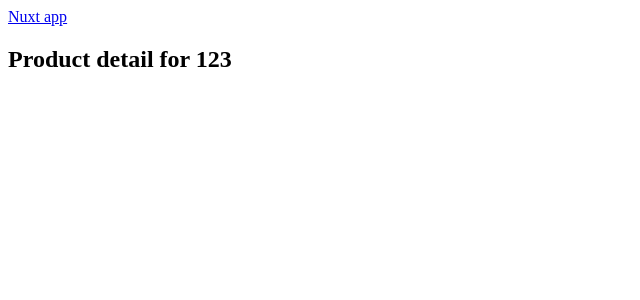
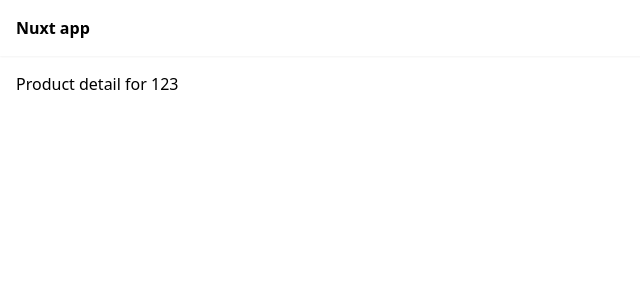
Before and after one commit to sinwailam193/nuxt-app, a Nuxt app: page /products/123 in a window 1280 px wide. Shown: the top 300 px of the page, without its empty margins (0-640 px from the left). Built offline with nearby package versions, Linux system fonts and the light colour scheme.

Commit message:
Added tailwind

```diff
--- a/layouts/default.vue
+++ b/layouts/default.vue
@@ -1,8 +1,9 @@
 <template>
     <div>
-        <header>
-            <nav>
-                <ul>
+        <header class="shadow-sm bg-white">
+            <nav class="container mx-auto p-4 flex justify-between">
+                <NuxtLink to="/" class="font-bold">Nuxt App</NuxtLink>
+                <ul class="flex gap-4">
                     <li><NuxtLink to="/">Home</NuxtLink></li>
                     <li><NuxtLink to="/about">about</NuxtLink></li>
                     <li><NuxtLink to="/products/123">Product 123</NuxtLink></li>
@@ -10,7 +11,7 @@
             </nav>
         </header>
 
-        <div>
+        <div class="container mx-auto p-4">
             <slot />
         </div>
     </div>
--- a/layouts/products.vue
+++ b/layouts/products.vue
@@ -1,12 +1,14 @@
 <template>
     <div>
-        <header>
-            <nav>
-                <NuxtLink to="/">Nuxt app</NuxtLink>
+        <header class="shadow-sm bg-white">
+            <nav class="container mx-auto p-4">
+                <NuxtLink to="/" class="font-bold">Nuxt app</NuxtLink>
             </nav>
         </header>
 
-        <slot />
+        <div class="container mx-auto p-4">
+            <slot />
+        </div>
     </div>
 </template>
 
--- a/nuxt.config.ts
+++ b/nuxt.config.ts
@@ -1,2 +1,6 @@
+import { defineNuxtConfig } from "nuxt/config";
+
 // https://nuxt.com/docs/api/configuration/nuxt-config
-export default defineNuxtConfig({});
+export default defineNuxtConfig({
+    modules: ["@nuxtjs/tailwindcss"],
+});
--- a/package.json
+++ b/package.json
@@ -13,5 +13,9 @@
         "nuxt": "^3.10.0",
         "vue": "^3.4.15",
         "vue-router": "^4.2.5"
+    },
+    "devDependencies": {
+        "@nuxtjs/tailwindcss": "^6.11.3",
+        "tailwindcss": "^3.4.1"
     }
 }
--- /dev/null
+++ b/tailwind.config.js
@@ -0,0 +1,8 @@
+/** @type {import('tailwindcss').Config} */
+module.exports = {
+    content: [],
+    theme: {
+        extend: {},
+    },
+    plugins: [],
+};
```
Also changed, not shown: 1 other file (tests, documents, lock files or other folders).
